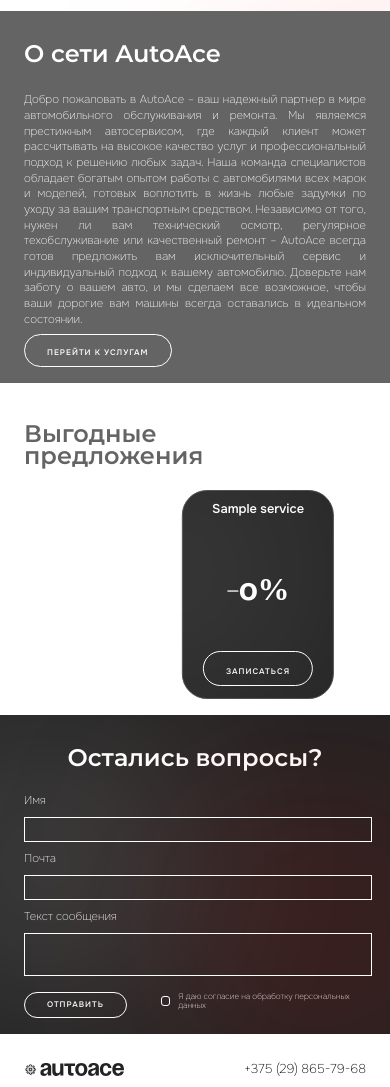
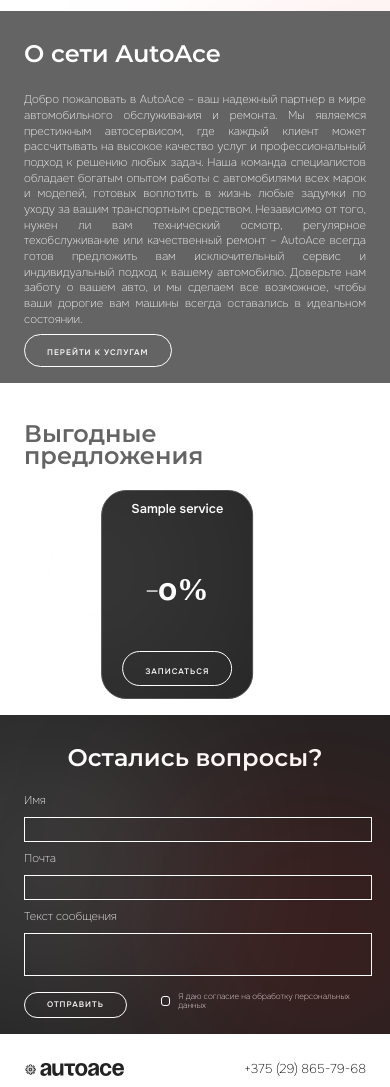
Before and after one commit to OlegPazny/AutoAce, a PHP site: page /pages/index.php in a window 390 px wide. Shown: the part 849-1936 px from the top of the page. Run offline with PHP 8.4, Linux system fonts and the light colour scheme; tables that the repository leaves empty or names only in its code hold one stand-in row (values such as "Sample post").

Commit message:
адаптив слайдера

```diff
--- a/assets/css/main.css
+++ b/assets/css/main.css
@@ -823,11 +823,6 @@ swiper-slide {
     padding: 1.5rem 2rem;
   }
 }
-@media screen and (max-width: 1280px) {
-  .discount-card {
-    margin-right: 2rem !important;
-  }
-}
 @media screen and (max-width: 1024px) {
   .offers-slider-elem {
     padding: 5rem 5rem;
@@ -855,7 +850,6 @@ swiper-slide {
   .discount-card {
     height: 12rem !important;
     padding: 1rem;
-    margin-right: 1rem !important;
   }
   .card__head {
     font-size: 1rem;
--- a/assets/scss/components/_swiper.scss
+++ b/assets/scss/components/_swiper.scss
@@ -197,9 +197,9 @@ swiper-slide {
   }
 }
 @media screen and (max-width: 1280px) {
-  .discount-card{
-    margin-right:2rem !important;
-  }
+  // .discount-card{
+  //   margin-right:2rem !important;
+  // }
 }
 @media screen and (max-width: 1024px) {
   .offers-slider-elem{
@@ -230,7 +230,7 @@ swiper-slide {
   .discount-card{
     height: 12rem !important;
     padding:1rem;
-    margin-right: 1rem !important;
+    //margin-right: 1rem !important;
   }
   .card{
     &__head{
--- a/pages/index.php
+++ b/pages/index.php
@@ -249,6 +249,31 @@ require_once "../assets/api/index_info_script.php";
         effect: 'slide',
         centerInsufficientSlides: true,
         centeredSlidesBounds: true,
+        breakpoints: {
+            // when window width is >= 320px
+            0: {
+            slidesPerView: 1.8,
+            spaceBetween: 5
+            },
+            414: {
+            slidesPerView: 2.3,
+            spaceBetween: 10
+            },
+            834: {
+            slidesPerView: 2.2,
+            spaceBetween: 20
+            },
+            // when window width is >= 480px
+            1280: {
+            slidesPerView: 2.5,
+            spaceBetween: 50
+            },
+            // when window width is >= 640px
+            1500: {
+            slidesPerView: 3.5,
+            spaceBetween: 100
+            }
+        }
     });
 </script>
 <script src="../assets/js/callback.js"></script>
```
Also changed, not shown: 1 other file.
